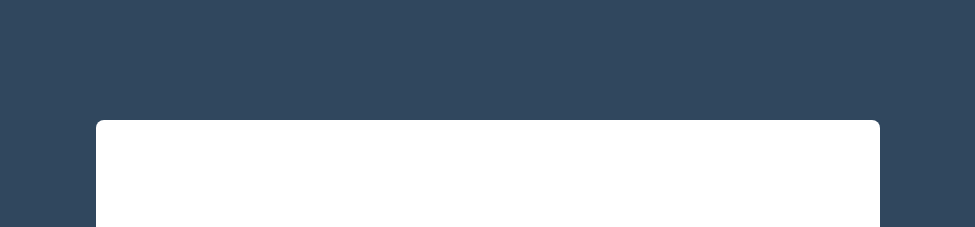
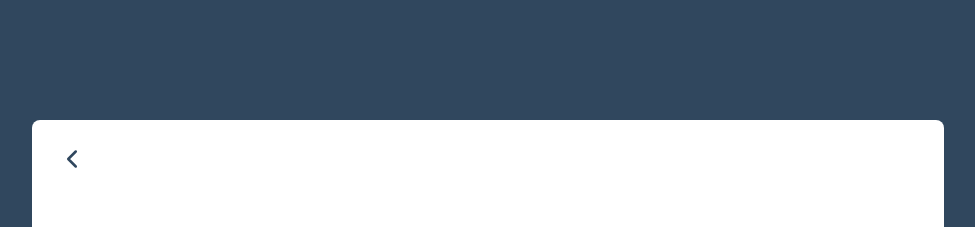
Before and after one commit to LouraHassan/Final-Project, a React (Vite) app: page /Login in a window 1280 px wide. Shown: the top 227 px of the page, without its empty margins (152-1127 px from the left). Built offline with nearby package versions, Linux system fonts and the light colour scheme.

Commit message:
edit Loginpage

```diff
--- a/src/Pages/Login.jsx
+++ b/src/Pages/Login.jsx
@@ -1,11 +1,29 @@
 import React from "react";
-
+import { Link } from "react-router-dom";
 function Login() {
   return (
     <div>
       <div className="flex justify-center items-center  bg-[#30475e] w-full h-screen ">
         <div className="flex justify-center items-center justify-around rounded-lg bg-white h-[70%] max-md:h-auto max-sm:h-auto ">
           <div className=" flex justify-center items-center">
+            <div className="p-16 flex flex-col items-center relative   ">
+              <Link to={`/Manager`}>
+                <svg
+                  xmlns="http://www.w3.org/2000/svg"
+                  width="30"
+                  height="30"
+                  viewBox="0 0 24 24"
+                  fill="none"
+                  stroke="currentColor"
+                  stroke-width="2"
+                  stroke-linecap="round"
+                  stroke-linejoin="round"
+                  className="icon  icon-tabler icons-tabler-outline icon-tabler-chevron-left text-secondary absolute top-4 left-4"
+                >
+                  <path stroke="none" d="M0 0h24v24H0z" fill="none" />
+                  <path d="M15 6l-6 6l6 6" />
+                </svg>
+              </Link>
               <div className="card   bg-white w-96 max-md:w-[100%]">
                 <div className="card-body justify-around items-center text-center h-[52vh]">
                   <h1 className="font-title font-bold text-secondary text-[3vh]">
@@ -53,6 +71,7 @@ function Login() {
                 </div>
               </div>
             </div>
+          </div>
           <div className=" flex justify-center w-[40%]  max-md:hidden max-sm:hidden">
             <div>
               <h1 className="font-title font-bold text-secondary text-[6vh] text-center ">
--- a/src/Pages/Signup.jsx
+++ b/src/Pages/Signup.jsx
@@ -69,6 +69,13 @@ function Signup() {
           <h1 className="font-title font-bold text-secondary text-[3vh] mb-3">
             Signup
           </h1>
+          <p
+            className={`text-error text-sm self-start ${
+              warningText != "" ? "p-4" : "p-2"
+            }`}
+          >
+            {warningText}
+          </p>
           <div className="flex flex-col items-center gap-3">
             {/* <label className="form-control w-full max-w-xs">
               <div className="label">
@@ -223,16 +230,10 @@ function Signup() {
                 className="input  w-full max-w-xs"
               />
             </label> */}
-            <p
-              className={`text-error text-sm self-start ${
-                warningText != "" ? "p-4" : "p-2"
-              }`}
-            >
-              {warningText}
-            </p>
+
             <button
               onClick={signupAction}
-              className="btn btn-accent m-2 lg:w-[16vw] "
+              className="btn btn-accent m-2 lg:w-[16vw] max-sm:w-[16vw] sm:w-[16vw]  "
             >
               Signup
             </button>
```
Lines whose indentation alone changed are shown as unchanged.
